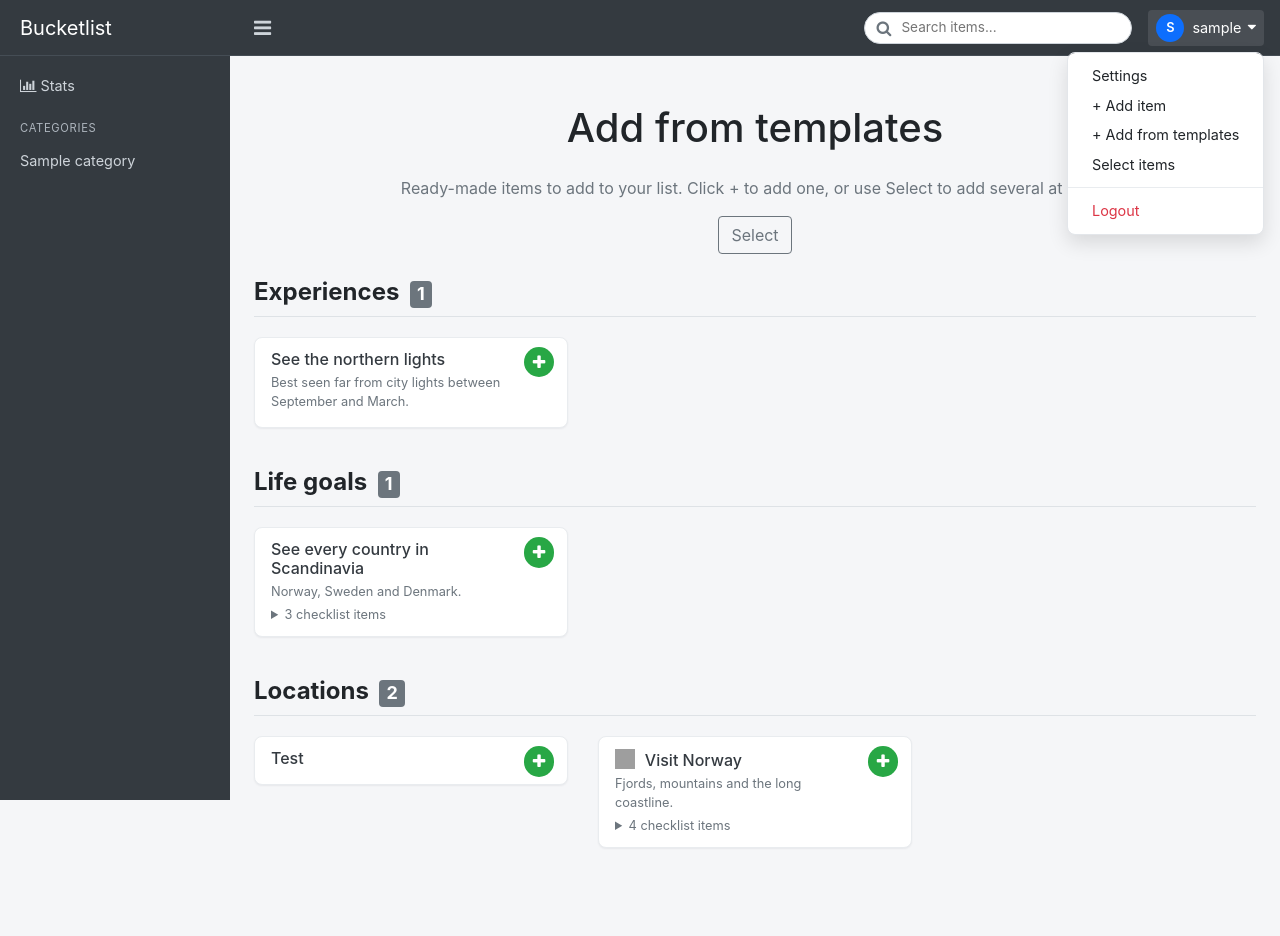
After one commit to Kaaiman1214/Bucketlistr, a Flask app: page /templates in a window 1280 px wide, after a click that opens the changed part. The commit adds this page. Run offline with Flask 3, Linux system fonts and the light colour scheme; a user stored in the database is signed in; tables that the repository leaves empty hold one stand-in row (values such as "Sample post"); some libraries are stand-ins or nearby versions; grey boxes are pictures that could not be loaded.

Commit message:
Added item templates

```diff
--- a/website/__init__.py
+++ b/website/__init__.py
@@ -82,10 +82,13 @@ def create_app():
     def load_user(id):
         return User.query.get(int(id))
 
+    from .catalog import author_mode
+
     @app.context_processor
     def inject_layout():
         return {'site_name': get_site_name(),
-                'sidebar_categories': get_sidebar_categories()}
+                'sidebar_categories': get_sidebar_categories(),
+                'template_author': author_mode()}
 
     return app
 
--- /dev/null
+++ b/website/catalog/northern-lights.json
@@ -0,0 +1,6 @@
+{
+  "id": "northern-lights",
+  "title": "See the northern lights",
+  "category": "Experiences",
+  "description": "Best seen far from city lights between September and March."
+}
--- /dev/null
+++ b/website/catalog/test.json
@@ -0,0 +1,5 @@
+{
+  "id": "test",
+  "title": "Test",
+  "category": "Locations"
+}
--- a/website/models.py
+++ b/website/models.py
@@ -36,6 +36,7 @@ class BucketItem(db.Model):
     user_id = db.Column(db.Integer, db.ForeignKey('user.id'))
     category_id = db.Column(db.Integer, db.ForeignKey('category.id'))
     country_code = db.Column(db.String(32))
+    template_id = db.Column(db.String(64))
     checklist = db.relationship('ChecklistEntry', cascade='all, delete-orphan',
                                 order_by='ChecklistEntry.id')
     photos = db.relationship('Photo', cascade='all, delete-orphan', order_by='Photo.id')
--- a/website/static/index.js
+++ b/website/static/index.js
@@ -594,3 +594,92 @@ document.addEventListener('DOMContentLoaded', function () {
     box.addEventListener('change', toggle);
     toggle();
 });
+
+document.addEventListener('DOMContentLoaded', function () {
+    var form = document.getElementById('template-form');
+    var toggle = document.getElementById('template-select-toggle');
+    if (!form || !toggle) return;
+
+    var count = document.getElementById('template-count');
+    var addButton = document.getElementById('template-add-selected');
+    var selectAll = document.getElementById('template-all');
+
+    function boxes() {
+        return Array.prototype.slice.call(form.querySelectorAll('.tile-select'));
+    }
+
+    function update() {
+        var checked = 0;
+        boxes().forEach(function (box) {
+            var tile = box.closest('.tile');
+            if (tile) tile.classList.toggle('selected', box.checked);
+            if (box.checked) checked += 1;
+        });
+        Array.prototype.forEach.call(form.querySelectorAll('.category-select'), function (box) {
+            var tiles = box.closest('section').querySelectorAll('.tile-select');
+            var ticked = Array.prototype.filter.call(tiles, function (tile) { return tile.checked; }).length;
+            box.disabled = tiles.length === 0;
+            box.checked = tiles.length > 0 && ticked === tiles.length;
+            box.indeterminate = ticked > 0 && ticked < tiles.length;
+        });
+        count.textContent = checked + ' selected';
+        addButton.disabled = checked === 0;
+        selectAll.textContent = checked > 0 && checked === boxes().length ? 'Unselect all' : 'Select all';
+        return checked;
+    }
+
+    function setSelecting(on) {
+        form.classList.toggle('selecting', on);
+        toggle.textContent = on ? 'Stop selecting' : 'Select';
+        if (!on) {
+            boxes().forEach(function (box) { box.checked = false; });
+        }
+        update();
+    }
+
+    toggle.addEventListener('click', function () {
+        setSelecting(!form.classList.contains('selecting'));
+    });
+
+    form.addEventListener('click', function (event) {
+        if (!form.classList.contains('selecting')) return;
+        var tile = event.target.closest('.tile');
+        if (!tile || event.target.closest('summary, details, a, .tile-select')) return;
+        var box = tile.querySelector('.tile-select');
+        if (box) {
+            box.checked = !box.checked;
+            update();
+        }
+    });
+
+    form.addEventListener('change', function (event) {
+        var target = event.target;
+        if (target.classList.contains('category-select')) {
+            Array.prototype.forEach.call(target.closest('section').querySelectorAll('.tile-select'), function (tile) {
+                tile.checked = target.checked;
+            });
+            update();
+        } else if (target.classList.contains('tile-select')) {
+            update();
+        }
+    });
+
+    selectAll.addEventListener('click', function () {
+        var everything = boxes();
+        var allSelected = everything.length > 0 && everything.every(function (box) { return box.checked; });
+        everything.forEach(function (box) { box.checked = !allSelected; });
+        update();
+    });
+
+    document.getElementById('template-cancel').addEventListener('click', function () {
+        setSelecting(false);
+    });
+
+    form.addEventListener('submit', function (event) {
+        if (event.submitter && event.submitter.id === 'template-add-selected' && update() === 0) {
+            event.preventDefault();
+        }
+    });
+
+    update();
+});
--- /dev/null
+++ b/website/templates/_template_tile.html
@@ -0,0 +1,30 @@
+{% macro template_tile(t) %}
+<div class="col-sm-6 col-lg-4 mb-3">
+  <div class="card tile {{ 'tile-added' if t.added }}">
+    {% if not t.added %}
+      <input type="checkbox" class="tile-select" name="template_ids" value="{{ t.id }}" aria-label="Select {{ t.title }}">
+    {% endif %}
+    <div class="card-body pr-5">
+      <h5 class="card-title">
+        {% if t.flag_url %}<img class="flag" src="{{ t.flag_url }}" alt="" title="{{ t.country_name }}" loading="lazy" onerror="this.style.display='none'">{% endif %}
+        <span class="text-dark">{{ t.title }}</span>
+      </h5>
+      {% if t.description %}<p class="card-text text-muted small mb-1 clamp">{{ t.description }}</p>{% endif %}
+      {% if t.checklist %}
+        <details class="small">
+          <summary class="text-muted">{{ t.checklist|length }} checklist item{{ '' if t.checklist|length == 1 else 's' }}</summary>
+          <ul class="pl-3 mb-0">{% for entry in t.checklist %}<li>{{ entry }}</li>{% endfor %}</ul>
+        </details>
+      {% endif %}
+    </div>
+    {% if template_author %}
+      <a class="tile-edit tile-author" href="{{ url_for('views.template_edit', template_id=t.id) }}" title="Edit template" aria-label="Edit template {{ t.title }}"><i class="fa fa-pencil"></i></a>
+    {% endif %}
+    {% if t.added %}
+      <span class="tile-added-mark" title="Already on your list"><i class="fa fa-check"></i></span>
+    {% else %}
+      <button type="submit" name="template_ids" value="{{ t.id }}" class="tile-add" title="Add to my list" aria-label="Add {{ t.title }} to my list"><i class="fa fa-plus"></i></button>
+    {% endif %}
+  </div>
+</div>
+{% endmacro %}
--- a/website/templates/base.html
+++ b/website/templates/base.html
@@ -73,7 +73,16 @@
       .selecting .tile-select { display: block; }
       .category-select { display: none; width: 1.2rem; height: 1.2rem; margin-right: 0.6rem; vertical-align: middle; }
       .selecting .category-select { display: inline-block; }
-      .selecting .tile-edit { display: none; }
+      .selecting .tile-edit, .selecting .tile-add { display: none; }
+      .selecting .tile.tile-added { cursor: default; }
+      .selecting .tile.tile-added .card-body { padding-left: 1rem; }
+      .tile-add { position: absolute; top: 0.6rem; right: 0.8rem; z-index: 2; width: 1.9rem; height: 1.9rem; padding: 0; border: 0; border-radius: 50%; background: #28a745; color: #fff; line-height: 1.9rem; text-align: center; cursor: pointer; }
+      .tile-add:hover { background: #218838; }
+      .tile-author { right: 3.1rem; }
+      .tile-added-mark { position: absolute; top: 0.6rem; right: 0.8rem; z-index: 2; width: 1.9rem; height: 1.9rem; border-radius: 50%; background: #e9ecef; color: #28a745; line-height: 1.9rem; text-align: center; }
+      .tile.tile-added { opacity: 0.7; }
+      .section-title { font-size: 1.5rem; font-weight: 700; }
+      .clamp { display: -webkit-box; -webkit-line-clamp: 3; -webkit-box-orient: vertical; overflow: hidden; }
       .selecting .tile { cursor: pointer; }
       .selecting .tile .card-body { padding-left: 2.6rem; }
       .tile.selected { box-shadow: 0 0 0 2px #dc3545; }
@@ -164,6 +173,7 @@
             <div class="dropdown-menu dropdown-menu-right" aria-labelledby="account-menu">
               <a class="dropdown-item" href="{{ url_for('settings.settings_page') }}">Settings</a>
               <a class="dropdown-item" href="{{ url_for('views.new_item') }}">+ Add item</a>
+              <a class="dropdown-item" href="{{ url_for('views.template_catalog') }}">+ Add from templates</a>
               <a class="dropdown-item" href="{{ url_for('views.home', select=1) }}">Select items</a>
               <div class="dropdown-divider"></div>
               <a class="dropdown-item text-danger" href="{{ url_for('auth.logout') }}">Logout</a>
--- a/website/templates/item.html
+++ b/website/templates/item.html
@@ -83,5 +83,8 @@
 
 {% if user.is_authenticated %}
   <a class="btn btn-primary" href="{{ url_for('views.edit_item', item_id=item.id) }}">Edit item</a>
+  {% if template_author %}
+    <a class="btn btn-outline-secondary ml-2" href="{{ url_for('views.template_new', from_item=item.id) }}">Save as template</a>
+  {% endif %}
 {% endif %}
 {% endblock %}
--- /dev/null
+++ b/website/templates/template_catalog.html
@@ -0,0 +1,43 @@
+{% extends "base.html" %}
+{% block title %}Add from templates{% endblock %}
+{% from "_template_tile.html" import template_tile with context %}
+{% block content %}
+<h1 class="text-center my-4">Add from templates</h1>
+<p class="text-center text-muted">Ready-made items to add to your list. Click + to add one, or use Select to add several at once.</p>
+
+{% if template_author %}
+  <div class="alert alert-info">Author mode is on: you can create and edit templates here. They are saved as files in <code>website/catalog/</code>.</div>
+{% endif %}
+
+<div class="text-center mb-4">
+  {% if sections %}<button type="button" class="btn btn-outline-secondary" id="template-select-toggle">Select</button>{% endif %}
+  {% if template_author %}<a class="btn btn-outline-primary" href="{{ url_for('views.template_new') }}">+ New template</a>{% endif %}
+</div>
+
+{% if not sections %}
+  <p class="text-center text-muted">There are no templates yet.</p>
+{% else %}
+
+<form method="POST" id="template-form" action="{{ url_for('views.template_add') }}">
+  {% for section in sections %}
+  <section class="mb-4">
+    <h4 class="section-heading">
+      <input type="checkbox" class="category-select" aria-label="Select all templates in {{ section.name }}">
+      <span class="section-title">{{ section.name }}</span>
+      <span class="badge badge-secondary ml-1">{{ section.templates|length }}</span>
+    </h4>
+    <div class="row pt-2">
+      {% for t in section.templates %}{{ template_tile(t) }}{% endfor %}
+    </div>
+  </section>
+  {% endfor %}
+
+  <div class="bulk-bar" id="template-bar">
+    <span id="template-count">0 selected</span>
+    <button type="button" class="btn btn-sm btn-outline-light" id="template-all">Select all</button>
+    <button type="submit" class="btn btn-sm btn-success" id="template-add-selected" disabled><i class="fa fa-plus"></i> Add selected</button>
+    <button type="button" class="btn btn-sm btn-outline-light" id="template-cancel">Cancel</button>
+  </div>
+</form>
+{% endif %}
+{% endblock %}
--- a/website/views.py
+++ b/website/views.py
@@ -8,6 +8,8 @@ from flask_login import login_required, current_user
 from sqlalchemy.orm import selectinload
 
 from . import db, IMAGE_DIR, PENDING_DIR
+from .catalog import (author_mode, clean_template, delete_template, get_template, load_catalog,
+                      write_template)
 from .countries import COUNTRIES, COUNTRY_GROUPS, flag_url
 from .models import (BucketItem, Category, ChecklistEntry, Photo, User, MONTH_NAMES,
                      STATUS_CHOICES, next_category_position, ordered_categories)
@@ -470,6 +472,189 @@ def country(code):
                            done=sum(1 for item in items if item.completed))
 
 
+def catalog_sections():
+    added = {item.template_id for item in
+             BucketItem.query.filter(BucketItem.template_id.isnot(None)).all()}
+    grouped = {}
+    for template in load_catalog():
+        entry = dict(template, added=template['id'] in added,
+                     flag_url=flag_url(template['country']) if template['country'] else None,
+                     country_name=COUNTRIES.get(template['country']))
+        key = fold(template['category'])
+        grouped.setdefault(key, {'name': template['category'], 'templates': []})
+        grouped[key]['templates'].append(entry)
+    sections = []
+    for key in sorted(grouped):
+        section = grouped[key]
+        section['templates'].sort(key=lambda entry: fold(entry['title']))
+        sections.append(section)
+    return sections
+
+
+@views.route('/templates')
+@login_required
+def template_catalog():
+    return render_template("template_catalog.html", user=current_user,
+                           sections=catalog_sections())
+
+
+@views.route('/templates/add', methods=['POST'])
+@login_required
+def template_add():
+    wanted = []
+    for template_id in request.form.getlist('template_ids'):
+        if template_id not in wanted:
+            wanted.append(template_id)
+    if not wanted:
+        flash('No templates were selected.', category='error')
+        return redirect(url_for('views.template_catalog'))
+
+    catalog = {template['id']: template for template in load_catalog()}
+    existing = {item.template_id for item in
+                BucketItem.query.filter(BucketItem.template_id.isnot(None)).all()}
+    added = 0
+    for template_id in wanted:
+        template = catalog.get(template_id)
+        if template is None or template_id in existing:
+            continue
+        category = find_category(template['category'])
+        if category is None:
+            category = Category(name=template['category'], position=next_category_position())
+            db.session.add(category)
+        item = BucketItem(user_id=current_user.id, title=template['title'],
+                          description=template['description'] or None, category=category,
+                          country_code=template['country'] or None, template_id=template_id)
+        for entry in template['checklist']:
+            item.checklist.append(ChecklistEntry(text=entry))
+        db.session.add(item)
+        added += 1
+
+    if not added:
+        flash('Those templates are already on your list.', category='error')
+    else:
+        db.session.commit()
+        message = f"Added {added} item{'' if added == 1 else 's'} to your list."
+        skipped = len(wanted) - added
+        if skipped:
+            message += f' {skipped} {"was" if skipped == 1 else "were"} already there.'
+        flash(message, category='success')
+    return redirect(url_for('views.template_catalog'))
+
+
+def require_author():
+    if not author_mode():
+        abort(404)
+
+
+def slugify(text):
+    slug = re.sub(r'[^a-z0-9]+', '-', fold(text)).strip('-')
+    return slug[:63].strip('-')
+
+
+def template_form_values(source=None):
+    values = {'id': '', 'title': '', 'category': '', 'description': '', 'country': '',
+              'checklist': ''}
+    if source:
+        values.update(id=source['id'], title=source['title'], category=source['category'],
+                      description=source['description'], country=source['country'],
+                      checklist='\n'.join(source['checklist']))
+    return values
+
+
+def read_template_form(form):
+    return {key: form.get(key, '').strip() if key != 'checklist' else form.get(key, '')
+            for key in ('id', 'title', 'category', 'description', 'country', 'checklist')}
+
+
+def build_template(values):
+    template_id = values['id'] or slugify(values['title'])
+    if not template_id:
+        return None, 'Give the template a title.'
+    return clean_template({
+        'id': template_id,
+        'title': values['title'],
+        'category': values['category'],
+        'description': values['description'],
+        'country': values['country'],
+        'checklist': values['checklist'].splitlines(),
+    })
+
+
+def template_editor_context():
+    names = {}
+    for category in ordered_categories():
+        names.setdefault(fold(category.name), category.name)
+    for template in load_catalog():
+        names.setdefault(fold(template['category']), template['category'])
+    return {'category_names': sorted(names.values(), key=fold), 'country_groups': COUNTRY_GROUPS}
+
+
+@views.route('/templates/new', methods=['GET', 'POST'])
+@login_required
+def template_new():
+    require_author()
+    values = template_form_values()
+    from_item = request.args.get('from_item', type=int)
+    if request.method == 'GET' and from_item:
+        item = get_owned_item(from_item)
+        values = template_form_values({
+            'id': '', 'title': item.title,
+            'category': item.category.name if item.category else '',
+            'description': item.description or '', 'country': item.country_code or '',
+            'checklist': [entry.text for entry in item.checklist],
+        })
+
+    if request.method == 'POST':
+        values = read_template_form(request.form)
+        template, error = build_template(values)
+        if error is None and get_template(template['id']) is not None:
+            error = 'A template with this id already exists. Edit that one instead.'
+        if error:
+            flash(error, category='error')
+        else:
+            write_template(template)
+            flash(f"Saved template \"{template['title']}\".", category='success')
+            return redirect(url_for('views.template_catalog'))
+
+    return render_template("template_editor.html", user=current_user, values=values,
+                           editing=False, **template_editor_context())
+
+
+@views.route('/templates/<template_id>/edit', methods=['GET', 'POST'])
+@login_required
+def template_edit(template_id):
+    require_author()
+    template = get_template(template_id)
+    if template is None:
+        abort(404)
+    values = template_form_values(template)
+
+    if request.method == 'POST':
+        values = read_template_form(request.form)
+        values['id'] = template_id
+        updated, error = build_template(values)
+        if error:
+            flash(error, category='error')
+        else:
+            write_template(updated)
+            flash(f"Saved template \"{updated['title']}\".", category='success')
+            return redirect(url_for('views.template_catalog'))
+
+    return render_template("template_editor.html", user=current_user, values=values,
+                           editing=True, **template_editor_context())
+
+
+@views.route('/templates/<template_id>/delete', methods=['POST'])
+@login_required
+def template_delete(template_id):
+    require_author()
+    if get_template(template_id) is None:
+        abort(404)
+    delete_template(template_id)
+    flash('Template deleted.', category='success')
+    return redirect(url_for('views.template_catalog'))
+
+
 @views.route('/new', methods=['GET', 'POST'])
 @login_required
 def new_item():
```
Also changed, not shown: website/catalog.py (added, +136 -0 lines), website/catalog/scandinavia.json (added, +11 -0 lines), website/catalog/visit-norway.json (added, +13 -0 lines), website/templates/template_editor.html (added, +75 -0 lines), website/catalog/README.md (added), 2 other files.
